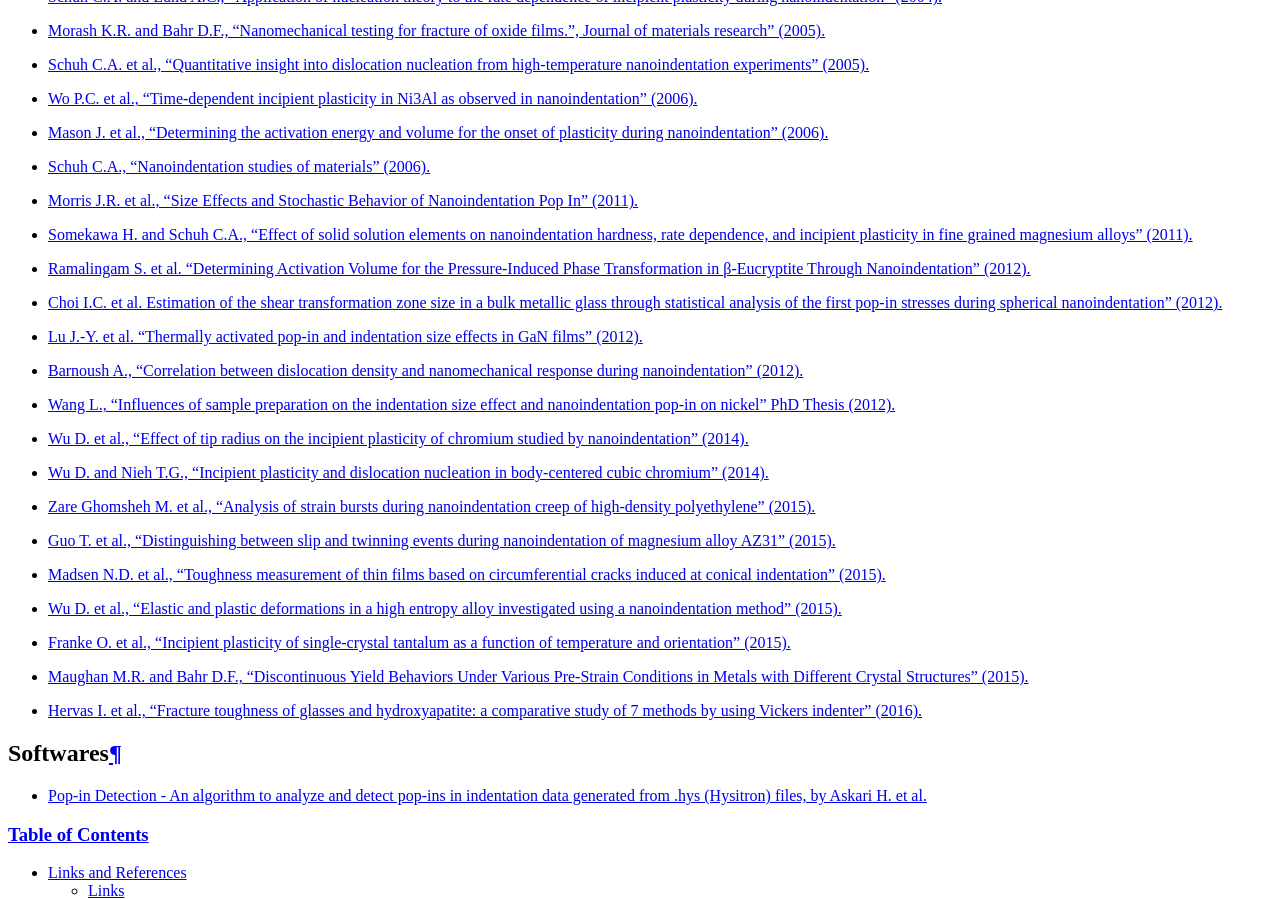
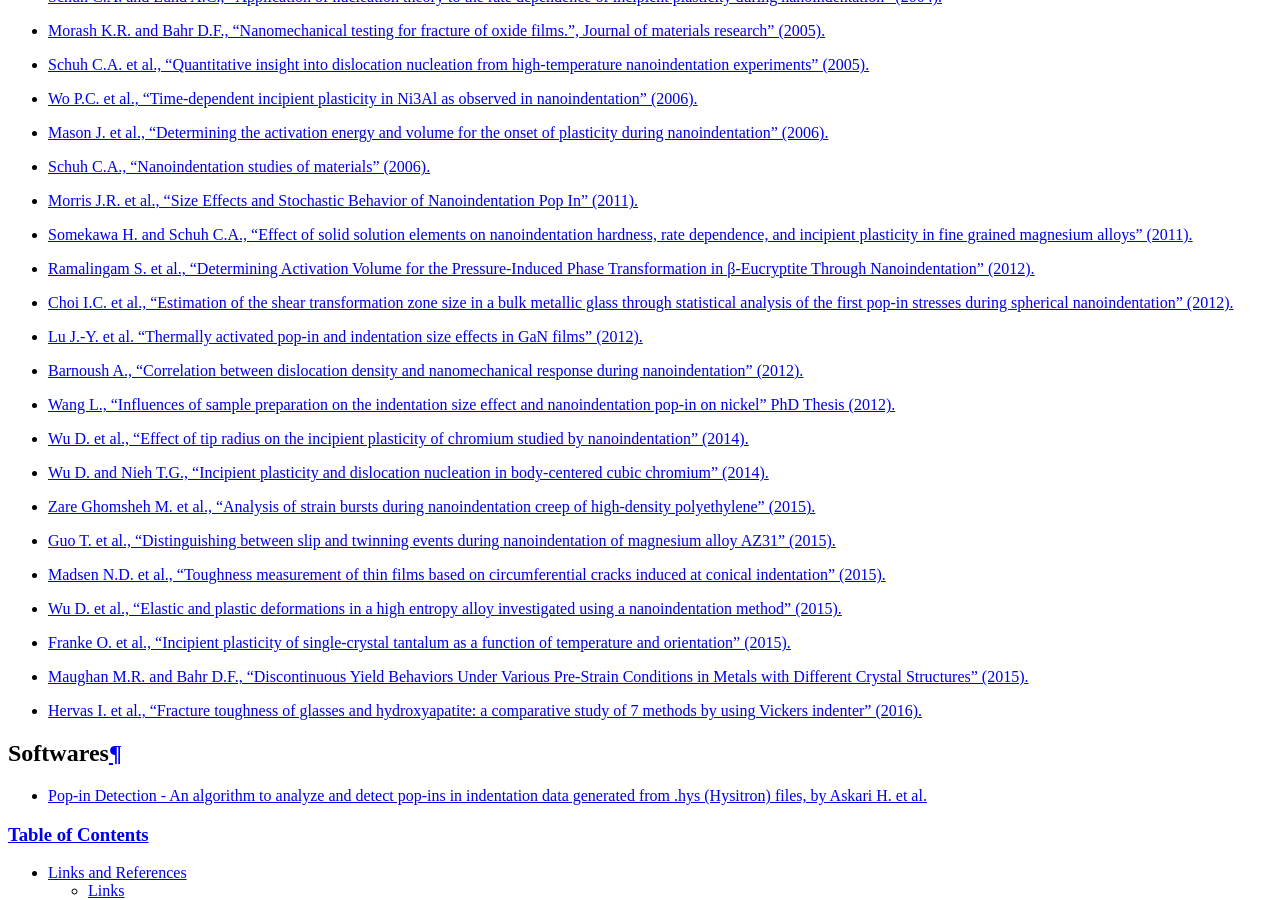
Before and after one commit to DavidMercier/PopIn, a Sphinx documentation site: the page built from doc/links_ref.rst, in a window 1280 px wide and 900 px high, scrolled down 7016 px. Built offline with Sphinx 7.4.7, drawn with Linux system fonts in a browser that asks for light colours; comment, search, counter and statistics services are not loaded.

Commit message:
Update links_ref.rst

```diff
--- a/doc/links_ref.rst
+++ b/doc/links_ref.rst
@@ -239,8 +239,8 @@ Statistics of pop-in
 * `Schuh C.A., "Nanoindentation studies of materials" (2006). <http://dx.doi.org/10.1016/S1369-7021(06)71495-X>`_
 * `Morris J.R. et al., "Size Effects and Stochastic Behavior of Nanoindentation Pop In" (2011). <http://dx.doi.org/10.1103/PhysRevLett.106.165502>`_
 * `Somekawa H. and Schuh C.A., "Effect of solid solution elements on nanoindentation hardness, rate dependence, and incipient plasticity in fine grained magnesium alloys" (2011). <http://dx.doi.org/10.1016/j.actamat.2011.08.047>`_
-* `Ramalingam S. et al. "Determining Activation Volume for the Pressure-Induced Phase Transformation in β-Eucryptite Through Nanoindentation" (2012). <http://dx.doi.org/10.1111/j.1551-2916.2012.05180.x>`_
-* `Choi I.C. et al. Estimation of the shear transformation zone size in a bulk metallic glass through statistical analysis of the first pop-in stresses during spherical nanoindentation" (2012). <http://dx.doi.org/10.1016/j.scriptamat.2012.02.032>`_
+* `Ramalingam S. et al., "Determining Activation Volume for the Pressure-Induced Phase Transformation in β-Eucryptite Through Nanoindentation" (2012). <http://dx.doi.org/10.1111/j.1551-2916.2012.05180.x>`_
+* `Choi I.C. et al., "Estimation of the shear transformation zone size in a bulk metallic glass through statistical analysis of the first pop-in stresses during spherical nanoindentation" (2012). <http://dx.doi.org/10.1016/j.scriptamat.2012.02.032>`_
 * `Lu J.-Y. et al. "Thermally activated pop-in and indentation size effects in GaN films" (2012). <http://dx.doi.org/10.1088/0022-3727/45/8/085301>`_
 * `Barnoush A., "Correlation between dislocation density and nanomechanical response during nanoindentation" (2012). <http://dx.doi.org/10.1016/j.actamat.2011.11.034>`_
 * `Wang L., "Influences of sample preparation on the indentation size effect and nanoindentation pop-in on nickel" PhD Thesis (2012). <http://trace.tennessee.edu/utk_graddiss/1371>`_
```
